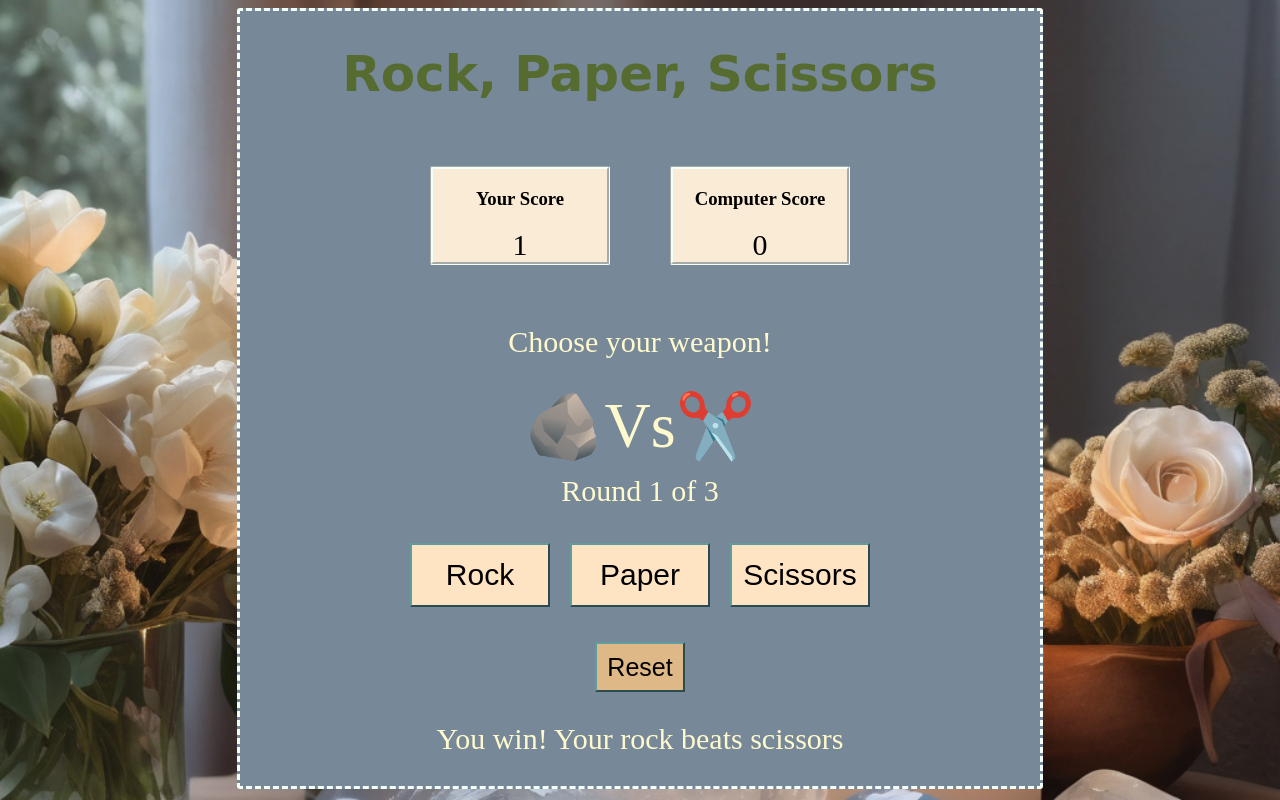
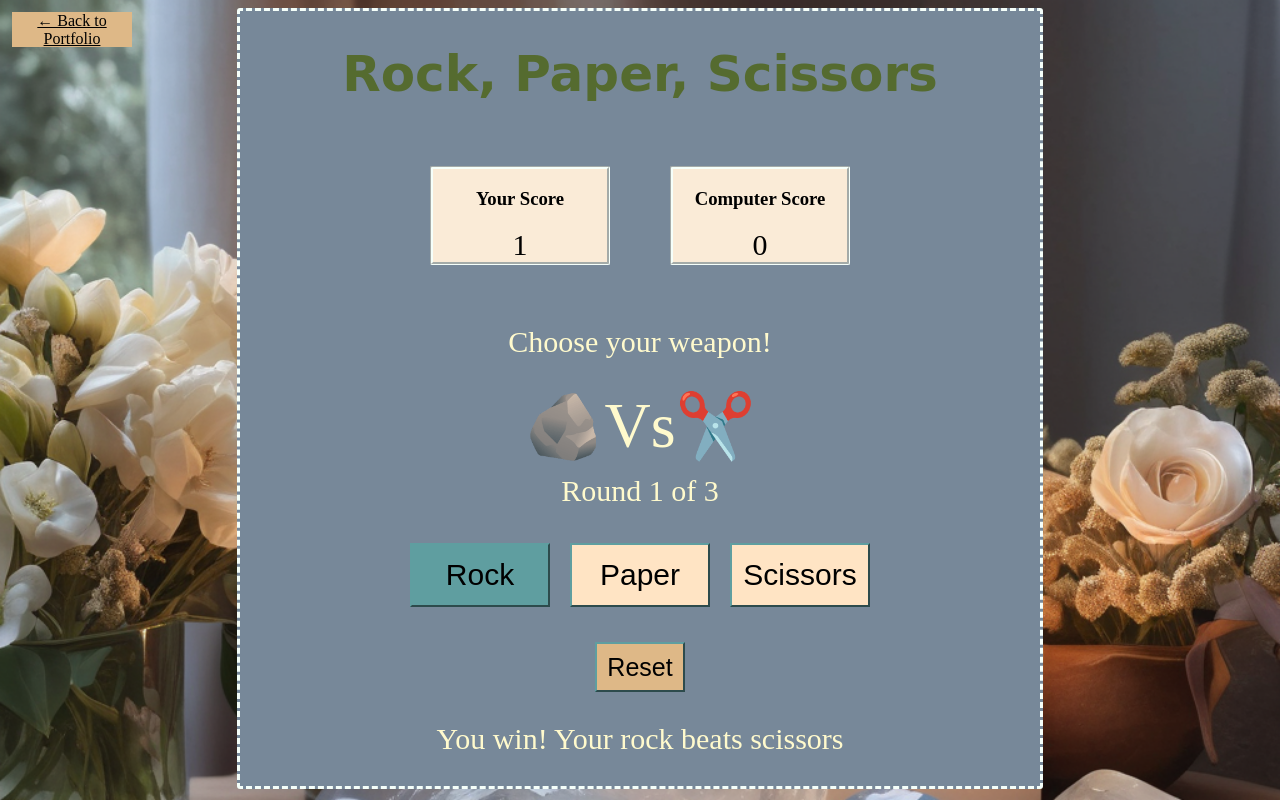
Before and after one commit to sblakely01/javaproject, a plain HTML site: page index.html in a window 1280 px wide. Both pictures are taken after a click on the button "Rock". Drawn offline with Linux system fonts and the light colour scheme.

Commit message:
Added button for portfolio and some on hover effects to buttons

```diff
--- a/index.html
+++ b/index.html
@@ -6,6 +6,14 @@
     <link rel="stylesheet" href="styles.css">
 </head>
 <body>
+    <a
+    href="https://stephanyeblakely.com"
+    target="_blank"
+    rel="noopener noreferrer"
+    class="portfolioButton"
+  >
+    ← Back to Portfolio
+  </a>
     <div class="gameArea">
         <h1>Rock, Paper, Scissors</h1>
         <div class="scores">
--- a/styles.css
+++ b/styles.css
@@ -89,6 +89,17 @@ h1 {
     margin: 10px;
     font-size: 30px;
     border-color: cadetblue;
+    transition-property: background-color;
+    transition-duration: 1s;
+}
+
+#rockButton:hover,
+#paperButton:hover,
+#scissorButton:hover,
+#rockButton:focus,
+#paperButton:focus,
+#scissorButton:focus  {
+    background-color: cadetblue;
 }
 
 #resetButton {
@@ -97,8 +108,32 @@ h1 {
     background-color: burlywood;
     border-color: cadetblue;
     font-size: 25px;
+    transition-property: background-color;
+    transition-duration: 1s;
+}
+
+#resetButton:hover {
+    background-color: coral;
 }
 
 .scoreAmount {
     font-size: 30px;
 }
+
+.portfolioButton {
+    position: absolute;
+    margin: 4px;
+    color: black;
+    background-color: burlywood;
+    transition-property: background-color;
+    transition-duration: 1s;
+    width: 120px;
+    height: 35px;
+    align-content: center;
+    text-align: center;
+}
+
+.portfolioButton:hover,
+.portfolioButton:focus {
+    background-color: cadetblue;
+}
```
